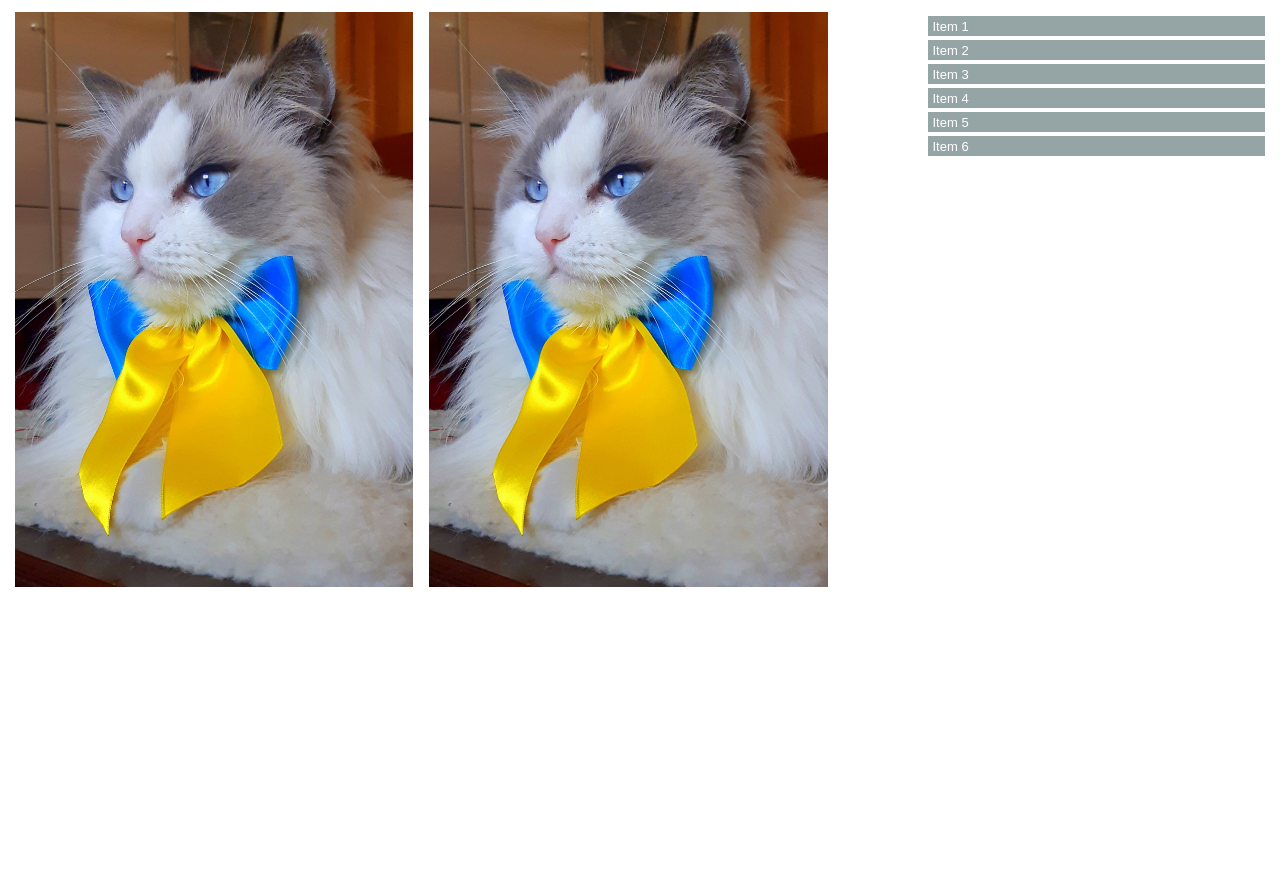
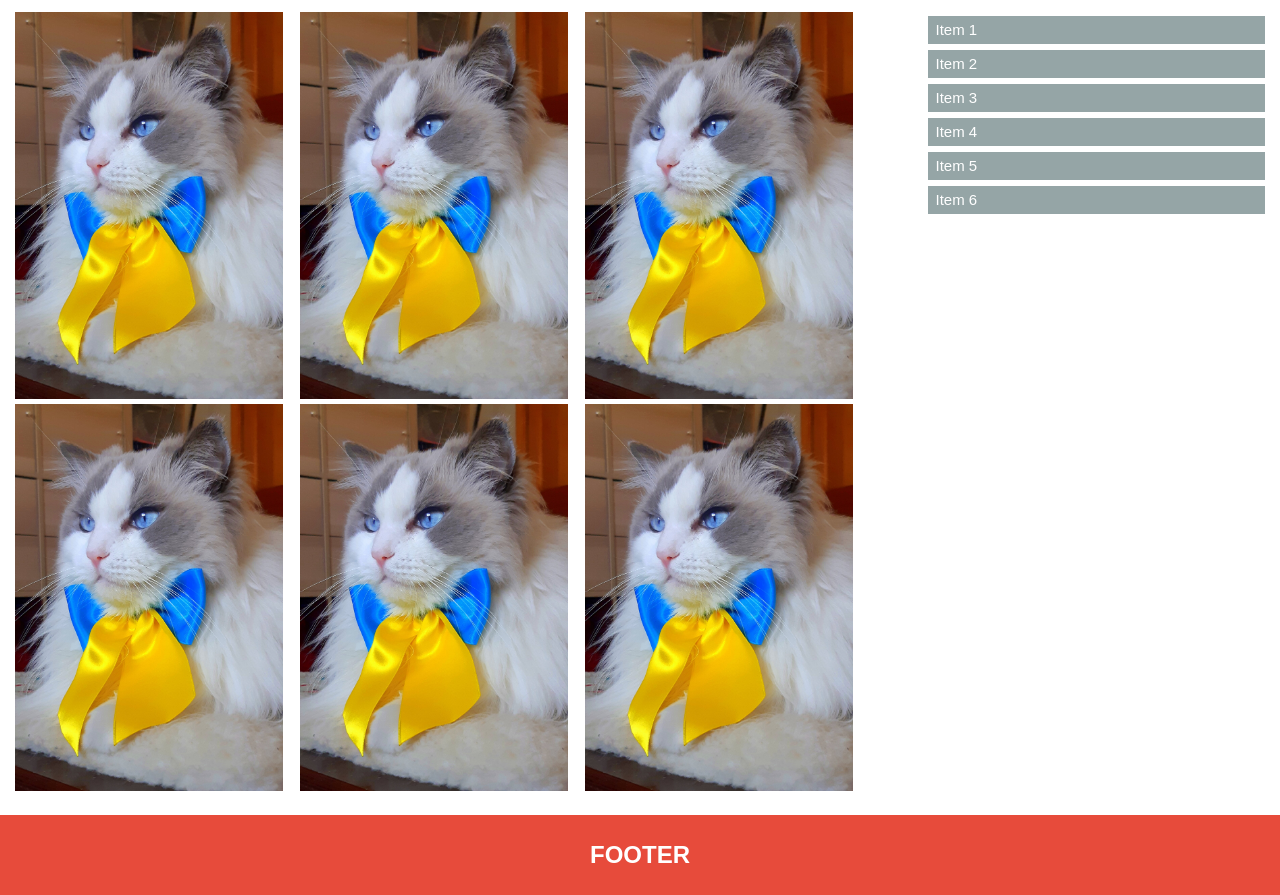
Before and after one commit to tetianatsymbal/mobile-first-layout, a plain HTML site: page index.html in a window 1280 px wide. Shown: the part 83-978 px from the top of the page. Before the commit the page ends 800 px from the top, so only its background shows below. Drawn offline with nearby package versions, Linux system fonts and the light colour scheme.

Commit message:
implement media query width:1024px

```diff
--- a/css/style.css
+++ b/css/style.css
@@ -82,13 +82,30 @@ ul{
  margin: 0;
  padding: 0;
 }
+.footer{
+ display: none;
+ background-color: #E74B3B;
+ margin-top: 20px;
+}
+.footer__inner{
+ min-height: 80px;
+ display: flex;
+ justify-content: center;
+ align-items: center;
+ margin: 0 auto;
+}
+.footer__title-text{
+ text-transform: uppercase;
+ color: #fff;
+
+}
 @media (min-width: 640px){
  .gallery__pics{
- width: 65%;
- justify-content: space-between;
+  width: 67%;
  }
  .gallery__figures{
   display: flex;
+  flex-wrap: wrap;
   flex-direction: row;
   justify-content: space-between;
   width: 100%;
@@ -101,5 +118,20 @@ ul{
  }
 }
 @media (min-width: 1024px){
-
+ .gallery__figure{
+  width: 32%;
+  }
+ .footer{
+  display: block;
+ }
+ .menu__list-item-link{
+  font-size: 15px;
+  font-weight: 400;
+ }
+ .menu__list-item{
+  margin-bottom: 6px;
+  padding: 4px 8px;
+  line-height: 20px;
+  cursor: pointer;
+ }
 }
--- a/index.html
+++ b/index.html
@@ -25,6 +25,34 @@
         <div class="container">
           <article class="gallery__pics">
             <div class="gallery__figures">
+              <figure class="gallery__figure">
+                <img
+                  class="gallery__figure-img"
+                  src="./images/cat-img.jpg"
+                  alt="A picture of cat"
+                />
+              </figure>
+              <figure class="gallery__figure">
+                <img
+                  class="gallery__figure-img"
+                  src="./images/cat-img.jpg"
+                  alt="A picture of cat"
+                />
+              </figure>
+              <figure class="gallery__figure">
+                <img
+                  class="gallery__figure-img"
+                  src="./images/cat-img.jpg"
+                  alt="A picture of cat"
+                />
+              </figure>
+              <figure class="gallery__figure">
+                <img
+                  class="gallery__figure-img"
+                  src="./images/cat-img.jpg"
+                  alt="A picture of cat"
+                />
+              </figure>
               <figure class="gallery__figure">
                 <img
                   class="gallery__figure-img"
@@ -69,5 +97,14 @@
         </div>
       </section>
     </main>
+    <footer class="footer">
+     <div class="container">
+      <div class="footer__inner">
+       <div class="footer__title">
+        <h2 class="footer__title-text">Footer</h4>
+       </div>
+      </div>
+     </div>
+    </footer>
   </body>
 </html>
```
